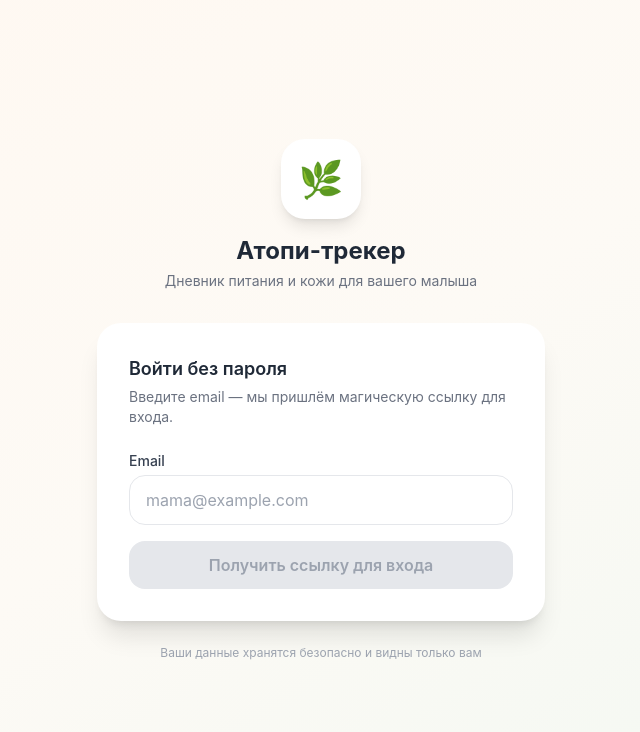
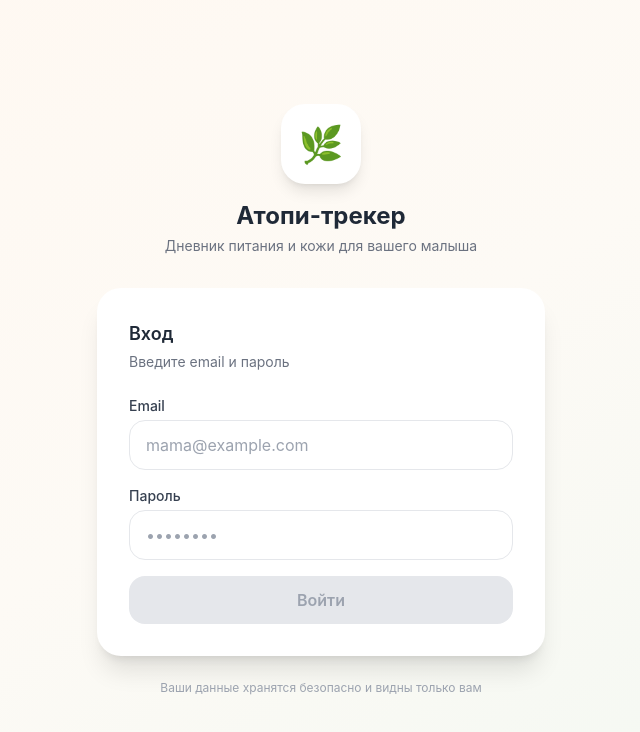
Before and after one commit to sofijana29072002-cmyk/Tracker-Eva, a Next.js app: page /auth/login in a window 1280 px wide. Shown: the top 732 px of the page, without its empty margins (319-959 px from the left). Built offline with nearby package versions, Linux system fonts and the light colour scheme.

Commit message:
Update page.tsx

```diff
--- a/app/auth/login/page.tsx
+++ b/app/auth/login/page.tsx
@@ -2,30 +2,26 @@
 
 import { useState } from 'react'
 import { createClient } from '@/lib/supabase/client'
+import { useRouter } from 'next/navigation'
 
 export default function LoginPage() {
+  const router = useRouter()
   const [email, setEmail] = useState('')
+  const [password, setPassword] = useState('')
   const [loading, setLoading] = useState(false)
-  const [sent, setSent] = useState(false)
   const [error, setError] = useState<string | null>(null)
 
   const handleLogin = async (e: React.FormEvent) => {
     e.preventDefault()
     setLoading(true)
     setError(null)
-
     const supabase = createClient()
-    const { error } = await supabase.auth.signInWithOtp({
-      email,
-      options: {
-        emailRedirectTo: `${window.location.origin}/auth/callback`,
-      },
-    })
-
+    const { error } = await supabase.auth.signInWithPassword({ email, password })
     if (error) {
-      setError(error.message)
+      setError('Неверный email или пароль')
     } else {
-      setSent(true)
+      router.push('/')
+      router.refresh()
     }
     setLoading(false)
   }
@@ -33,81 +29,33 @@ export default function LoginPage() {
   return (
     <div className="min-h-screen bg-gradient-to-br from-skin-50 via-cream-50 to-sage-50 flex items-center justify-center p-4">
       <div className="w-full max-w-md">
-        {/* Logo / Header */}
         <div className="text-center mb-8">
-          <div className="inline-flex items-center justify-center w-20 h-20 rounded-3xl bg-white shadow-lg mb-4 text-4xl">
-            🌿
-          </div>
+          <div className="inline-flex items-center justify-center w-20 h-20 rounded-3xl bg-white shadow-lg mb-4 text-4xl">🌿</div>
           <h1 className="text-2xl font-bold text-gray-800">Атопи-трекер</h1>
-          <p className="text-gray-500 mt-1 text-sm">
-            Дневник питания и кожи для вашего малыша
-          </p>
+          <p className="text-gray-500 mt-1 text-sm">Дневник питания и кожи для вашего малыша</p>
         </div>
-
         <div className="bg-white rounded-3xl shadow-xl p-8">
-          {sent ? (
-            <div className="text-center">
-              <div className="text-5xl mb-4">📩</div>
-              <h2 className="text-xl font-semibold text-gray-800 mb-2">
-                Письмо отправлено!
-              </h2>
-              <p className="text-gray-500 text-sm">
-                Проверьте почту{' '}
-                <span className="font-medium text-gray-700">{email}</span>{' '}
-                и нажмите на ссылку для входа.
-              </p>
-              <button
-                onClick={() => setSent(false)}
-                className="mt-6 text-skin-600 text-sm underline"
-              >
-                Использовать другой адрес
-              </button>
+          <h2 className="text-lg font-semibold text-gray-800 mb-1">Вход</h2>
+          <p className="text-gray-500 text-sm mb-6">Введите email и пароль</p>
+          <form onSubmit={handleLogin} className="space-y-4">
+            <div>
+              <label className="label">Email</label>
+              <input type="email" required value={email} onChange={(e) => setEmail(e.target.value)}
+                placeholder="mama@example.com" className="input" />
             </div>
-          ) : (
-            <>
-              <h2 className="text-lg font-semibold text-gray-800 mb-1">
-                Войти без пароля
-              </h2>
-              <p className="text-gray-500 text-sm mb-6">
-                Введите email — мы пришлём магическую ссылку для входа.
-              </p>
-
-              <form onSubmit={handleLogin} className="space-y-4">
-                <div>
-                  <label className="block text-sm font-medium text-gray-700 mb-1">
-                    Email
-                  </label>
-                  <input
-                    type="email"
-                    required
-                    value={email}
-                    onChange={(e) => setEmail(e.target.value)}
-                    placeholder="mama@example.com"
-                    className="w-full px-4 py-3 rounded-2xl border border-gray-200 focus:outline-none focus:ring-2 focus:ring-skin-300 focus:border-transparent text-gray-800 placeholder-gray-400"
-                  />
-                </div>
-
-                {error && (
-                  <div className="bg-red-50 text-red-600 text-sm rounded-xl px-4 py-3">
-                    {error}
-                  </div>
-                )}
-
-                <button
-                  type="submit"
-                  disabled={loading || !email}
-                  className="w-full py-3 px-6 bg-skin-500 hover:bg-skin-600 disabled:bg-gray-200 disabled:text-gray-400 text-white font-semibold rounded-2xl transition-colors min-h-[44px]"
-                >
-                  {loading ? 'Отправка...' : 'Получить ссылку для входа'}
-                </button>
-              </form>
-            </>
-          )}
+            <div>
+              <label className="label">Пароль</label>
+              <input type="password" required value={password} onChange={(e) => setPassword(e.target.value)}
+                placeholder="••••••••" className="input" />
+            </div>
+            {error && <div className="bg-red-50 text-red-600 text-sm rounded-xl px-4 py-3">{error}</div>}
+            <button type="submit" disabled={loading || !email || !password}
+              className="w-full py-3 px-6 bg-skin-500 hover:bg-skin-600 disabled:bg-gray-200 disabled:text-gray-400 text-white font-semibold rounded-2xl transition-colors min-h-[44px]">
+              {loading ? 'Вхожу...' : 'Войти'}
+            </button>
+          </form>
         </div>
-
-        <p className="text-center text-xs text-gray-400 mt-6">
-          Ваши данные хранятся безопасно и видны только вам
-        </p>
+        <p className="text-center text-xs text-gray-400 mt-6">Ваши данные хранятся безопасно и видны только вам</p>
       </div>
     </div>
   )
```
